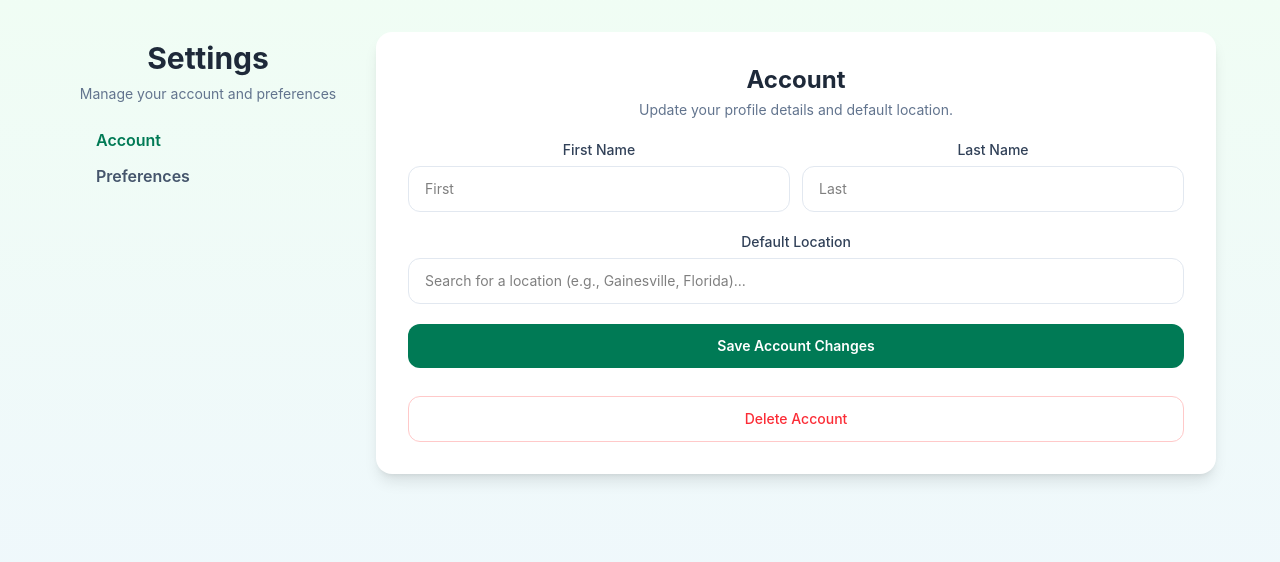
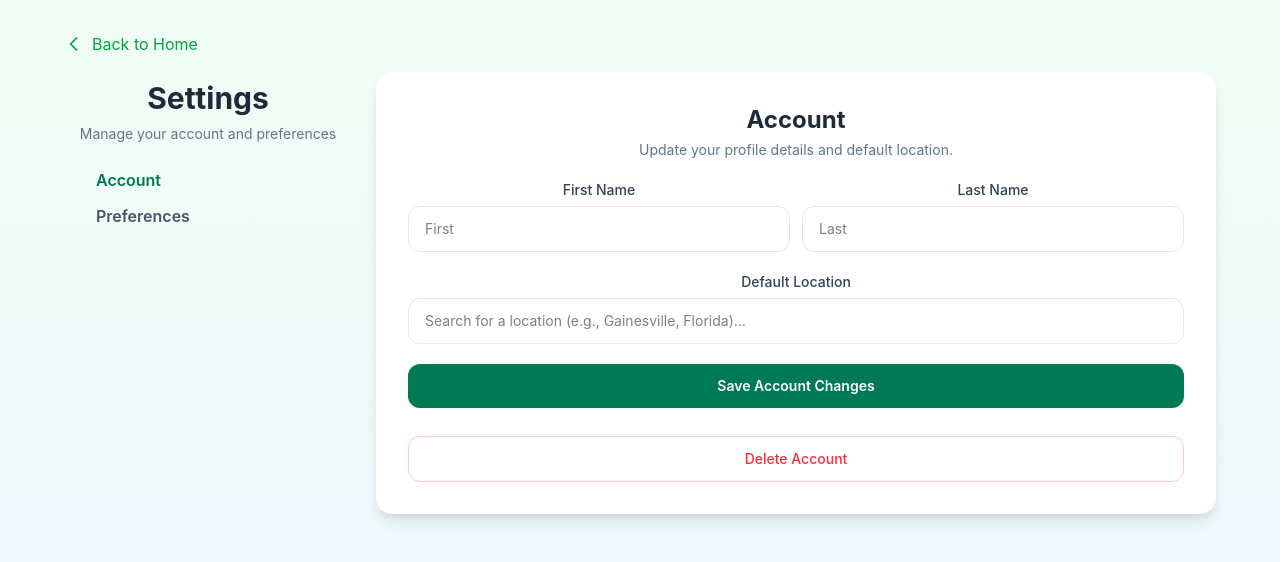
Before and after one commit to itsseth3/TouchGrass, a React (Vite) app in the folder app/client/: page /settingsandpreferences in a window 1280 px wide. Shown: the top 562 px of the page. Built offline with nearby package versions, Linux system fonts and the light colour scheme.

Commit message:
added navigation to home, back to community from post creator/editor

```diff
--- a/app/client/src/pages/Activities.jsx
+++ b/app/client/src/pages/Activities.jsx
@@ -320,8 +320,18 @@
   return (
     <div className="min-h-screen bg-linear-to-b from-green-50 to-blue-50 py-8 px-4">
       <div className="max-w-7xl mx-auto">
+         <button
+            onClick={() => navigate("/home")}
+            className="text-green-600 hover:text-green-700 mb-4 flex items-center gap-2"
+          >
+            <svg className="w-5 h-5" fill="none" stroke="currentColor" viewBox="0 0 24 24">
+              <path strokeLinecap="round" strokeLinejoin="round" strokeWidth={2} d="M15 19l-7-7 7-7" />
+            </svg>
+            Back to Home
+          </button>
         <div className="flex flex-col items-center gap-4 mb-8 text-center">
           <div>
+
             <h1 className="text-4xl font-bold text-slate-900">Activities</h1>
             <p className="text-slate-600 mt-2 max-w-2xl mx-auto">
               Personalized activity recommendations based on your saved preferences and location.
--- a/app/client/src/pages/Community.jsx
+++ b/app/client/src/pages/Community.jsx
@@ -112,6 +112,15 @@
   return (
     <div className="min-h-screen bg-gray-50 p-4">
       <div className="max-w-6xl mx-auto">
+         <button
+            onClick={() => navigate("/home")}
+            className="text-green-600 hover:text-green-700 mb-4 flex items-center gap-2"
+          >
+            <svg className="w-5 h-5" fill="none" stroke="currentColor" viewBox="0 0 24 24">
+              <path strokeLinecap="round" strokeLinejoin="round" strokeWidth={2} d="M15 19l-7-7 7-7" />
+            </svg>
+            Back to Home
+          </button>
         {error && (
           <div className="mb-6 rounded-lg border border-red-200 bg-red-50 p-4 text-sm text-red-700">
             {error}
--- a/app/client/src/pages/CreatePost.jsx
+++ b/app/client/src/pages/CreatePost.jsx
@@ -296,7 +296,7 @@
             </button>
             <button
               type="button"
-              onClick={() => navigate("/home")}
+              onClick={() => navigate("/community")}
               className="flex-1 bg-gray-300 hover:bg-gray-400 text-gray-800 font-bold py-3 rounded-lg transition"
             >
               Cancel
--- a/app/client/src/pages/EditPost.jsx
+++ b/app/client/src/pages/EditPost.jsx
@@ -337,7 +337,7 @@
             </button>
             <button
               type="button"
-              onClick={() => navigate(`/posts/${postId}`)}
+              onClick={() => navigate("/community")}
               className="flex-1 bg-gray-300 hover:bg-gray-400 text-gray-800 font-bold py-3 rounded-lg transition"
             >
               Cancel
--- a/app/client/src/pages/SettingsPrefs.jsx
+++ b/app/client/src/pages/SettingsPrefs.jsx
@@ -250,6 +250,15 @@
   return (
     <div className="min-h-screen bg-linear-to-b from-green-50 to-blue-50 py-8 px-4">
       <div className="max-w-6xl mx-auto">
+         <button
+            onClick={() => navigate("/home")}
+            className="text-green-600 hover:text-green-700 mb-4 flex items-center gap-2"
+          >
+            <svg className="w-5 h-5" fill="none" stroke="currentColor" viewBox="0 0 24 24">
+              <path strokeLinecap="round" strokeLinejoin="round" strokeWidth={2} d="M15 19l-7-7 7-7" />
+            </svg>
+            Back to Home
+          </button>
         <div className="flex flex-col lg:flex-row gap-6">
           <aside className="w-full lg:w-72 p-2 self-start">
             <h1 className="text-3xl font-bold text-gray-800 mb-2">Settings</h1>
--- a/app/client/src/pages/ViewPost.jsx
+++ b/app/client/src/pages/ViewPost.jsx
@@ -117,7 +117,7 @@
       <div className="max-w-3xl mx-auto">
         {/* Back button */}
         <button
-          onClick={() => navigate(-1)}
+          onClick={() => navigate("/community")}
           className="mb-6 text-green-600 hover:text-green-700 font-semibold"
         >
           ← Back
```
